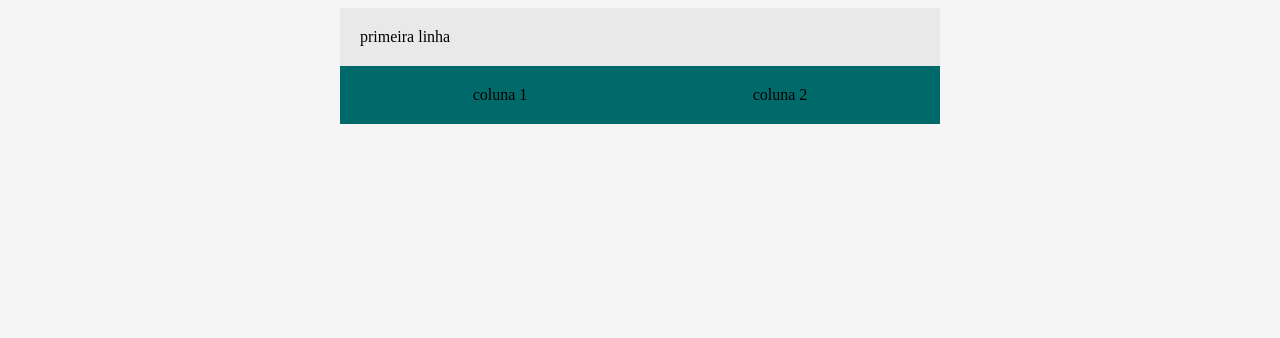
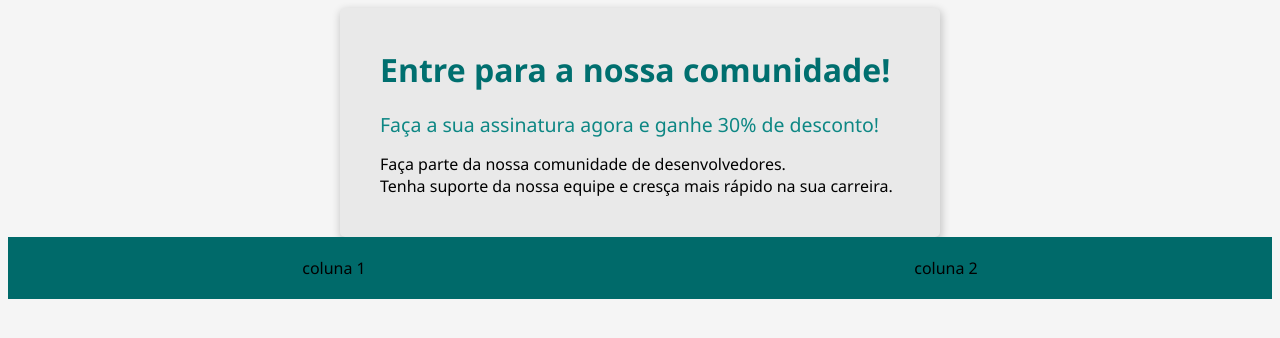
Before and after one commit to LGALopes/bootcamp-devjr-modulo02-teste, a plain HTML site: page index.html in a window 1280 px wide. Drawn offline with Linux system fonts and the light colour scheme.

Commit message:
closes #4 - Criando o cabeçalho

```diff
--- a/index.html
+++ b/index.html
@@ -8,20 +8,37 @@
     <style>
         body{
             background-color: #F5F5F5;
+            font-family: 'Segoe UI', Tahoma, Geneva, Verdana, sans-serif;
         }
         .container{
             background-color: #E9E9E9;
             margin: auto;
             width: 600px;
+            box-shadow: 1px 3px 8px 1px rgba(0, 0, 0, 0.2);
+            border-radius: 5px;
+            overflow: hidden;
         }
         .header{
-            padding: 20px;
+            padding: 40px;
         }
         .flex-container{
             display: flex;
             background-color: #006A6A;
             justify-content: space-around;
             padding: 20px;
+
+        }
+        .header-title{
+            color: #006F6F;
+            font-size: 32px;
+            font-weight: 700;
+            margin-bottom: 20px;
+        }
+        .header-subtitle{
+            color: #0D8784;
+            font-size: 19.5px;
+            font-weight: 500;
+            margin-bottom: 15px;
         }
     </style>
 
@@ -29,8 +46,19 @@
 <body>
     <div class="container">
         <div class="header">
-            primeira linha
+            <div class="header-title">
+                Entre para a nossa comunidade!
+            </div>
+            <div class="header-subtitle">
+                Faça a sua assinatura agora e ganhe 30% de desconto!
+            </div>
+            <div>
+                Faça parte da nossa comunidade de desenvolvedores. <br>
+                Tenha suporte da nossa equipe e cresça mais rápido na sua carreira.
+            </div>
+            </div>
         </div>
+    </div>
         <div class="flex-container">
             <div>
                 coluna 1
```
